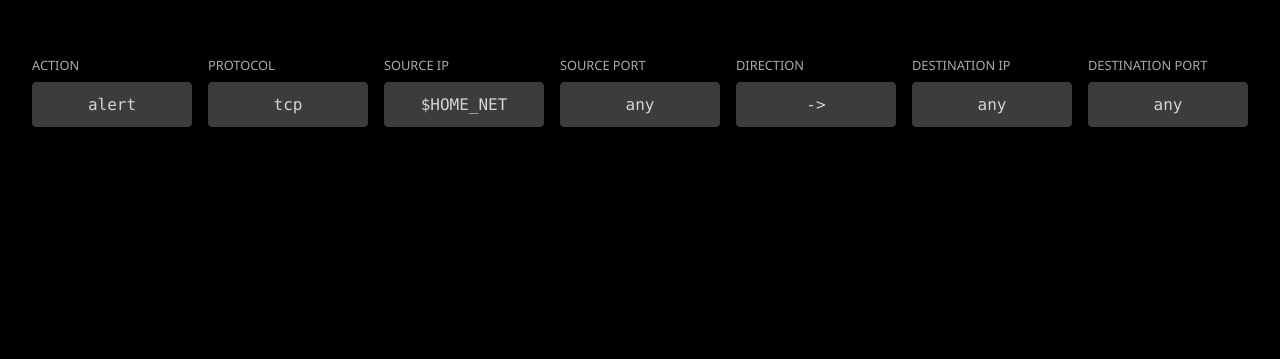
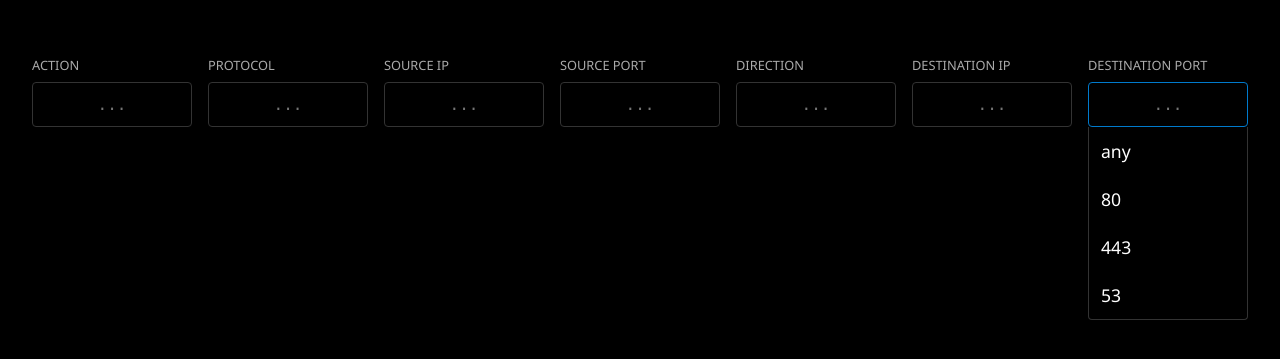
Before and after one commit to ihsanegunduzoglu/suricata_editor, a React (Create React App) app: page / in a window 1280 px wide. Shown: the part 309-668 px from the top of the page. Built offline with nearby package versions, Linux system fonts and the light colour scheme.

Commit message:
header kismi yazi olup options kismina gecis eklendi

```diff
--- a/src/App.css
+++ b/src/App.css
@@ -1,10 +1,10 @@
 /* BU KOD BLOĞUNUN TAMAMINI src/App.css DOSYASINA YAPIŞTIR */
 
-/* Genel Stiller */
+/* Genel Stiller ve YENİ RENK PALETİ */
 :root {
-  --text-color: #d4d4d4;
-  --border-color: #3c3c3c;
-  --input-background: #3c3c3c;
+  --text-color: #ffffff; /* Yazı rengi: Beyaz */
+  --border-color: #333333; /* Kenarlık rengi: Koyu Gri */
+  --input-background: #000000; /* Kutu arka planı: Siyah */
   --label-color: #aaaaaa;
   --accent-color: #007acc;
   --suggestion-hover-bg: #2a2d2e;
@@ -26,6 +26,8 @@ body {
   box-sizing: border-box;
 }
 
+/* --- Header Yazma Modu Stilleri --- */
+
 .editor-row {
   display: flex;
   align-items: flex-end;
@@ -34,13 +36,11 @@ body {
   max-width: 1400px;
 }
 
-/* Giriş Kutusu Grubu (Etiket + Input) */
 .input-group {
   display: flex;
   flex-direction: column;
   flex: 1;
   min-width: 100px;
-  /* ÖNERİ LİSTESİNİ KONUMLANDIRMAK İÇİN BU GEREKLİ */
   position: relative;
 }
 
@@ -67,47 +67,70 @@ body {
   border-color: var(--accent-color);
 }
 
-/* --- YENİ EKLENEN CSS KODLARI --- */
-
-/* Öneri Listesinin Konteyneri */
 .suggestions-list {
-  /* Konumlandırma */
   position: absolute;
-  top: 100%; /* Input grubunun hemen altında başla */
-  left: 0;   /* Sol kenara hizala */
-  right: 0;  /* Sağ kenara kadar uzanmasını sağla */
-  z-index: 10; /* Diğer elemanların üzerinde görünsün */
-
-  /* Stil */
+  top: 100%;
+  left: 0;
+  right: 0;
+  z-index: 10;
   background-color: var(--input-background);
   border: 1px solid var(--border-color);
-  border-top: none; /* Üstteki kutuyla birleşik görünsün */
+  border-top: none;
   border-radius: 0 0 4px 4px;
-  list-style: none; /* Madde işaretlerini kaldır */
+  list-style: none;
   margin: 0;
   padding: 0;
-  max-height: 200px; /* Çok uzarsa scroll çıksın */
+  max-height: 200px;
   overflow-y: auto;
 }
 
-/* Tek bir öneri elemanı */
 .suggestion-item {
-  /* İstenen Stiller */
-  font-size: 1.1rem;  /* Yazıyı biraz büyüt */
-  color: white;       /* Yazı rengini beyaz yap */
-  border: none;       /* Çerçeveyi kaldır */
-  background-color: transparent; /* Arka planı şeffaf yap */
-
-  /* Kullanışlılık */
+  font-size: 1.1rem;
+  color: var(--text-color);
+  border: none;
+  background-color: transparent;
   padding: 0.75rem;
-  text-align: left; /* Yazıyı sola hizala */
-  cursor: pointer;  /* Üzerine gelince el işareti çıksın */
-
-  /* Geçiş efekti */
+  text-align: left;
+  cursor: pointer;
   transition: background-color 0.2s ease;
 }
 
-/* Önerinin üzerine gelince */
 .suggestion-item:hover {
   background-color: var(--suggestion-hover-bg);
 }
+
+/* --- Options Yazma Modu Stilleri --- */
+
+.options-view-container {
+  width: 100%;
+  max-width: 1400px;
+  font-family: 'Consolas', 'Courier New', monospace;
+}
+
+.final-header-text {
+  font-size: 1.2rem;
+  color: #569cd6;
+  white-space: pre-wrap;
+  word-break: break-all;
+  margin: 0;
+}
+
+.options-textarea {
+  width: 100%;
+  height: 300px;
+  background-color: #1e1e1e; /* Bunu da siyah yapabiliriz ama kontrast için hafif gri daha iyi durabilir */
+  border: 1px solid var(--border-color);
+  color: var(--text-color);
+  padding: 1rem;
+  margin: 0;
+  border-radius: 4px;
+  font-size: 1.1rem;
+  font-family: inherit;
+  resize: vertical;
+  box-sizing: border-box;
+}
+
+.options-textarea:focus {
+  outline: none;
+  border-color: var(--accent-color);
+}
--- a/src/App.js
+++ b/src/App.js
@@ -4,7 +4,6 @@ import React, { useState, useEffect, useRef } from 'react';
 import './App.css';
 
 // --- VERİ ---
-// Her kutu için gösterilecek seçenekleri burada tanımlıyoruz
 const suggestionsData = {
   Action: ['alert', 'pass', 'drop', 'reject'],
   Protocol: ['tcp', 'udp', 'icmp', 'ip', 'http', 'tls', 'smb'],
@@ -17,22 +16,15 @@ const suggestionsData = {
 
 // --- BİLEŞENLER ---
 
-// BİLEŞEN 1: Öneri Listesi
 const SuggestionsList = ({ suggestions, onSuggestionClick }) => {
-  if (!suggestions || suggestions.length === 0) {
-    return null;
-  }
-
+  if (!suggestions || suggestions.length === 0) return null;
   return (
     <ul className="suggestions-list">
       {suggestions.map((suggestion, index) => (
         <li
           key={index}
           className="suggestion-item"
-          onMouseDown={(e) => {
-            e.preventDefault(); // Input'un blur olmasını engelle
-            onSuggestionClick(suggestion);
-          }}
+          onMouseDown={(e) => { e.preventDefault(); onSuggestionClick(suggestion); }}
         >
           {suggestion}
         </li>
@@ -41,83 +33,123 @@ const SuggestionsList = ({ suggestions, onSuggestionClick }) => {
   );
 };
 
-// BİLEŞEN 2: Tek bir giriş kutusu
-const RuleInputBox = ({ label, value, onChange, onFocus, isActive, suggestions, onSuggestionClick }) => {
+const RuleInputBox = React.forwardRef(({ label, value, onChange, onFocus, onKeyDown, isActive, suggestions, onSuggestionClick }, ref) => {
   return (
     <div className="input-group">
       <label>{label}</label>
       <input
+        ref={ref}
         type="text"
         value={value}
         onChange={onChange}
         onFocus={onFocus}
+        onKeyDown={onKeyDown}
         placeholder="..."
       />
       {isActive && <SuggestionsList suggestions={suggestions} onSuggestionClick={onSuggestionClick} />}
     </div>
   );
-};
+});
 
-// BİLEŞEN 3: Tüm giriş kutularını bir araya getiren ana editör alanı
 const HeaderEditor = () => {
   const [headerData, setHeaderData] = useState({
-    Action: 'alert',
-    Protocol: 'tcp',
-    'Source IP': '$HOME_NET',
-    'Source Port': 'any',
-    Direction: '->',
-    'Destination IP': 'any',
-    'Destination Port': 'any',
+    Action: '', Protocol: '', 'Source IP': '', 'Source Port': '',
+    Direction: '', 'Destination IP': '', 'Destination Port': '',
   });
+  const [activeInput, setActiveInput] = useState(null);
+  const [isHeaderComplete, setIsHeaderComplete] = useState(false);
 
-  const [activeInput, setActiveInput] = useState(null);
   const editorRef = useRef(null);
+  const inputRefs = useRef([]);
+  const labels = ['Action', 'Protocol', 'Source IP', 'Source Port', 'Direction', 'Destination IP', 'Destination Port'];
 
-  const handleFocus = (label) => {
-    setActiveInput(label);
-  };
-
-  const handleChange = (label, value) => {
-    setHeaderData((prevData) => ({
-      ...prevData,
-      [label]: value,
-    }));
-  };
-
+  const handleFocus = (label) => setActiveInput(label);
+  const handleChange = (label, value) => setHeaderData(prev => ({ ...prev, [label]: value }));
   const handleSuggestionClick = (suggestion) => {
     if (activeInput) {
-      setHeaderData((prevData) => ({
-        ...prevData,
-        [activeInput]: suggestion,
-      }));
-      setActiveInput(null); // Seçimden sonra listeyi kapat
+      setHeaderData(prev => ({ ...prev, [activeInput]: suggestion }));
+      const currentIndex = labels.indexOf(activeInput);
+      const nextIndex = currentIndex + 1;
+      if (nextIndex < labels.length) {
+          inputRefs.current[nextIndex].focus();
+      }
     }
   };
 
-  // Dışarı tıklandığında listeyi kapatmak için
+  // YENİ DEĞİŞİKLİK: handleKeyDown artık Backspace'i de kontrol ediyor
+  const handleKeyDown = (event, currentIndex) => {
+    // Space tuşu ile ileri gitme
+    if (event.key === ' ' && event.target.value.trim() !== '') {
+      event.preventDefault();
+      const nextIndex = currentIndex + 1;
+      if (nextIndex < labels.length) {
+        inputRefs.current[nextIndex].focus();
+      } else {
+        setIsHeaderComplete(true);
+      }
+    }
+
+    // Backspace tuşu ile geri gitme
+    if (event.key === 'Backspace' && event.target.value === '') {
+      event.preventDefault();
+      const prevIndex = currentIndex - 1;
+      if (prevIndex >= 0) {
+        inputRefs.current[prevIndex].focus();
+      }
+    }
+  };
+
+  const handleOptionsKeyDown = (event) => {
+    if (event.key === 'Backspace' && event.target.value === '') {
+      event.preventDefault();
+      setIsHeaderComplete(false);
+    }
+  };
+
   useEffect(() => {
     const handleClickOutside = (event) => {
-      if (editorRef.current && !editorRef.current.contains(event.target)) {
-        setActiveInput(null);
-      }
+      if (editorRef.current && !editorRef.current.contains(event.target)) setActiveInput(null);
     };
     document.addEventListener('mousedown', handleClickOutside);
-    return () => {
-      document.removeEventListener('mousedown', handleClickOutside);
-    };
+    return () => document.removeEventListener('mousedown', handleClickOutside);
   }, []);
 
-  const labels = ['Action', 'Protocol', 'Source IP', 'Source Port', 'Direction', 'Destination IP', 'Destination Port'];
+  useEffect(() => {
+    if (!isHeaderComplete && inputRefs.current.length > 0) {
+      setTimeout(() => {
+        const lastInput = inputRefs.current[labels.length - 1];
+        if (lastInput) lastInput.focus();
+      }, 0);
+    }
+  }, [isHeaderComplete]);
+
+  if (isHeaderComplete) {
+    const finalHeaderString = labels.map(label => headerData[label]).join(' ');
+    return (
+      <div className="options-view-container">
+        <pre className="final-header-text">{finalHeaderString} (</pre>
+        <textarea
+          className="options-textarea"
+          placeholder='(Boşken "Backspace" tuşuna basarak geri dönebilirsin)'
+          autoFocus
+          onKeyDown={handleOptionsKeyDown}
+        />
+        <div className="final-header-text">)</div>
+      </div>
+    );
+  }
 
   return (
     <div className="editor-row" ref={editorRef}>
-      {labels.map(label => (
+      {labels.map((label, index) => (
         <RuleInputBox
           key={label}
+          ref={el => inputRefs.current[index] = el}
           label={label}
           value={headerData[label]}
           onChange={(e) => handleChange(label, e.target.value)}
           onFocus={() => handleFocus(label)}
+          onKeyDown={(e) => handleKeyDown(e, index)}
           isActive={activeInput === label}
           suggestions={suggestionsData[label]}
           onSuggestionClick={handleSuggestionClick}
@@ -127,8 +159,6 @@ const HeaderEditor = () => {
   );
 };
 
-
-// BİLEŞEN 4: Ana Uygulama
 function App() {
   return (
     <div className="app-container">
```
